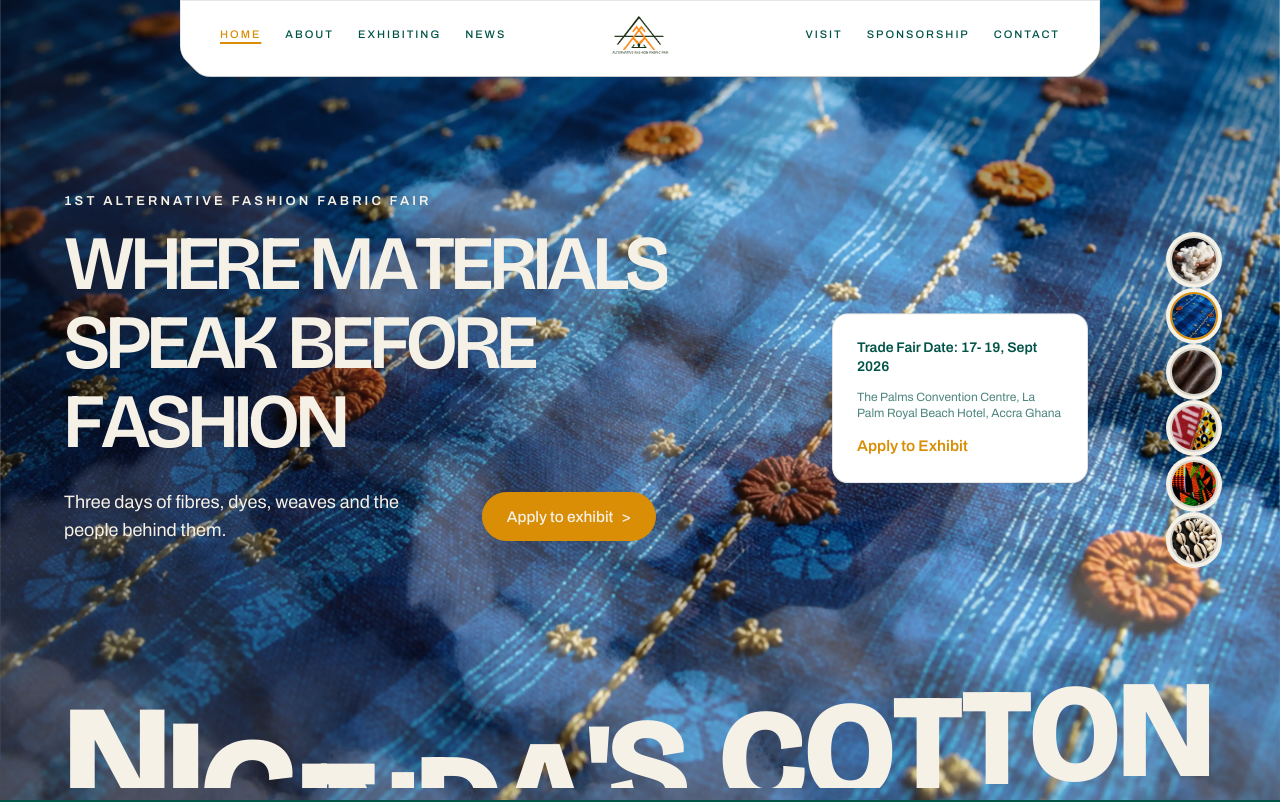
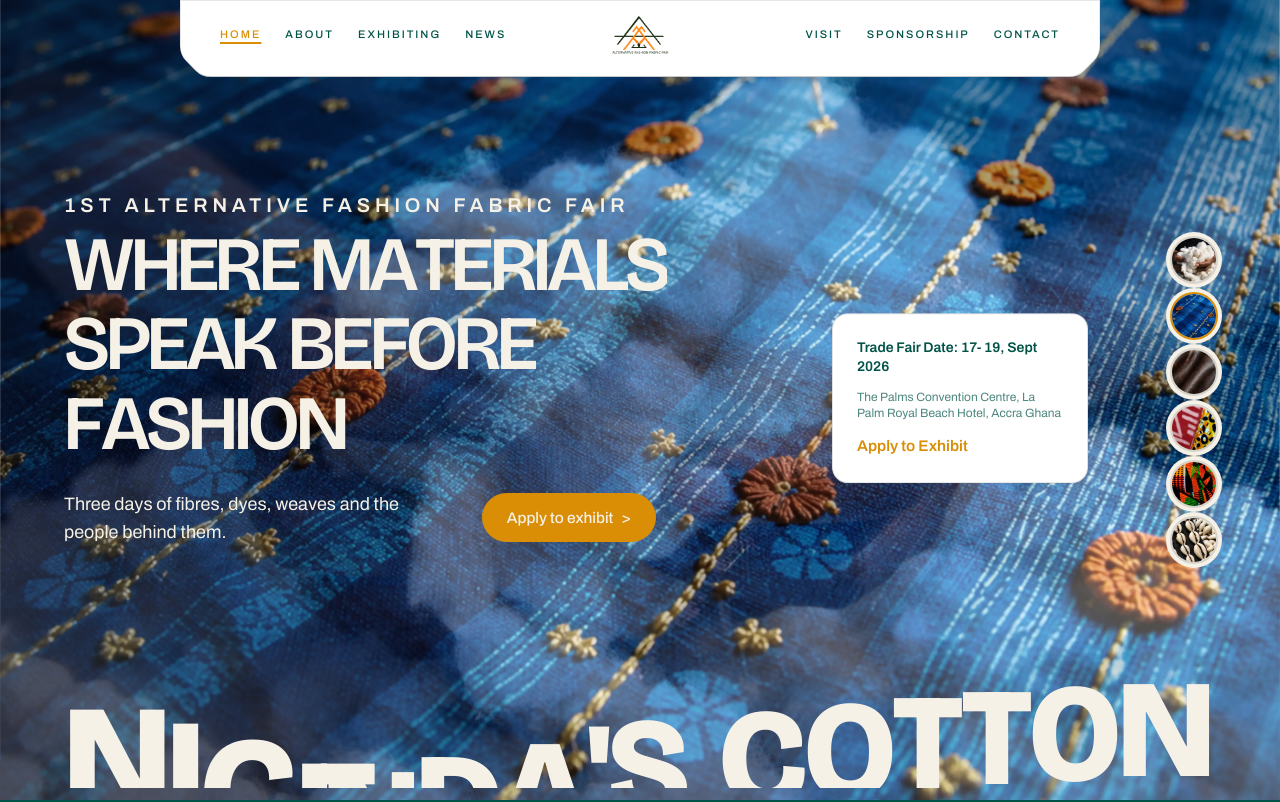
Before and after one commit to cimonstech/altfff, a Next.js app: page / in a window 1280 px wide. Shown: the top 802 px of the page. Built offline with nearby package versions, Linux system fonts and the light colour scheme.

Commit message:
7th edit

```diff
--- a/src/components/Hero.tsx
+++ b/src/components/Hero.tsx
@@ -565,7 +565,7 @@ export default function Hero() {
               (CSS-toggled by breakpoint, not conditionally rendered, to
               avoid a hydration flash) so the DOM would otherwise contain
               two <h1>s at once regardless of which is visually hidden. */}
-          <p className="mb-4 text-[13px] font-semibold uppercase tracking-[0.24em] text-paper">
+          <p className="mb-2 text-[20px] font-semibold uppercase tracking-[0.24em] text-paper">
             {EYEBROW}
           </p>
           <p className="font-display text-[clamp(2.6rem,6vw,4.9rem)] font-semibold uppercase leading-[0.97] tracking-tighter text-paper">
```
